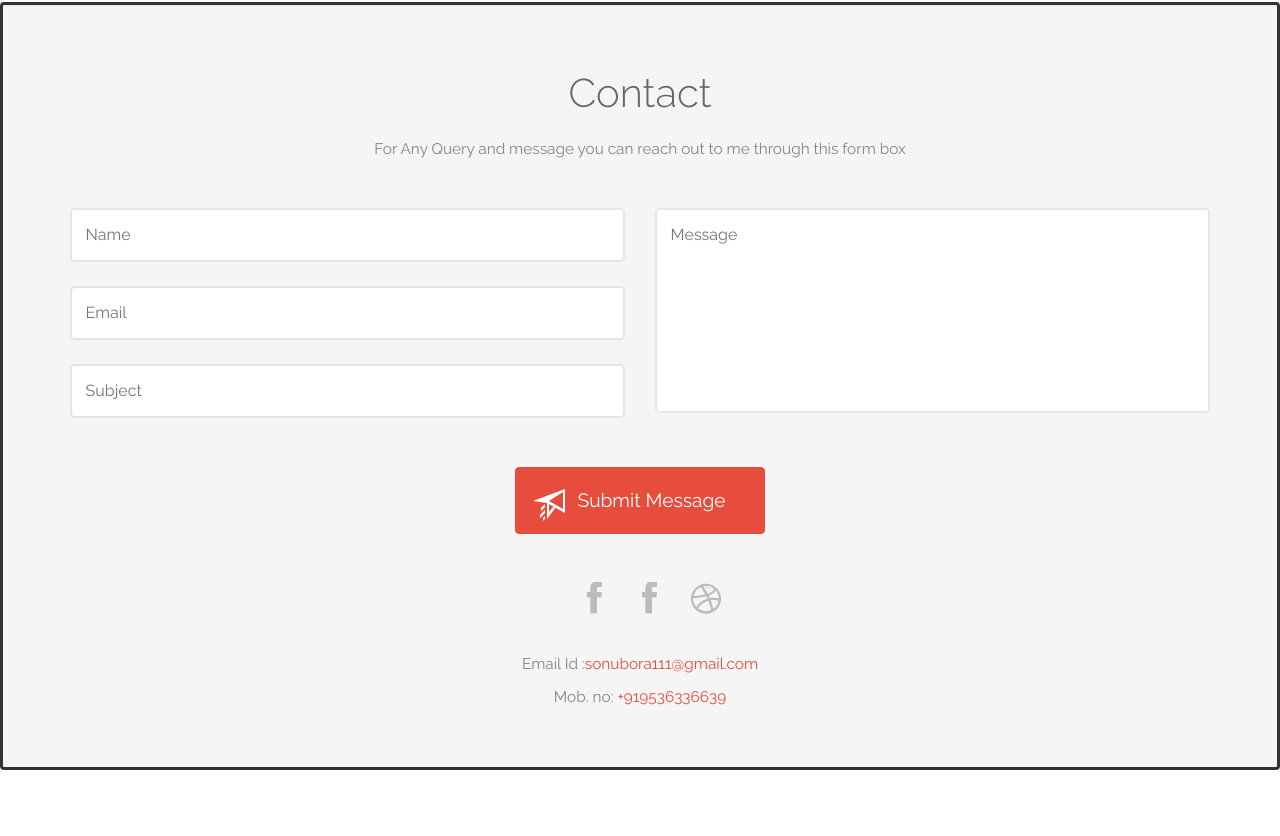
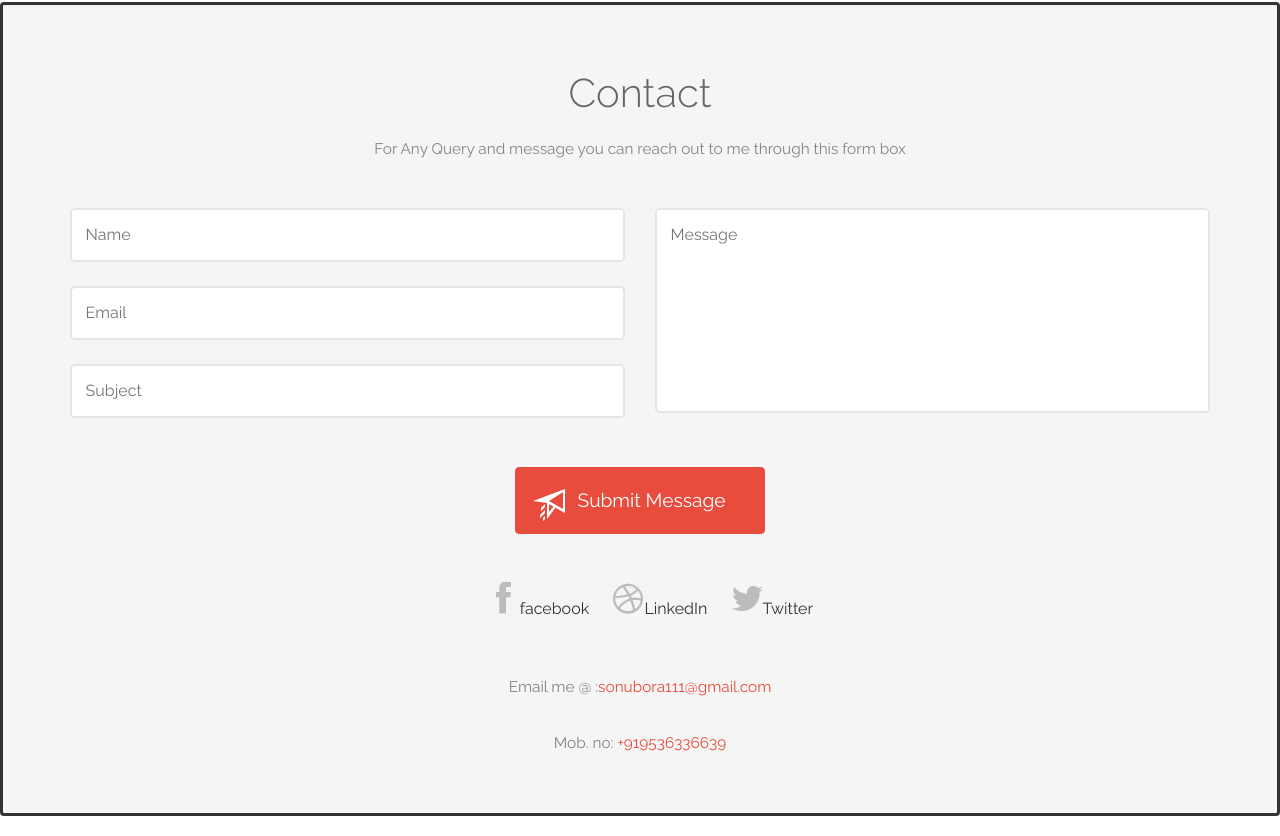
Before and after one commit to sonubora/sonubora.github.io, a plain HTML site: page index.html in a window 1280 px wide. Shown: the part 1527-2363 px from the top of the page. Before the commit the page ends 2317 px from the top, so only its background shows below. Drawn offline with Linux system fonts and the light colour scheme.

Commit message:
adding links in social icons

```diff
--- a/index.html
+++ b/index.html
@@ -285,18 +285,22 @@
 
 					</form>
 				</div>
+
+
+
+
 				<!-- -start-social-icons- -->
 				<div class="social-icons">
 					<ul>
-						<li><a class="facebook" href="https://facebook.com/662424010504392" target="_blank"> <span> </span></a></li>
-						<li><a class="linkedin" href="https://www.linkedin.com/in/sonu-bora-176491116/"  target="b"> <span> </span></a></li>
-						<li><a class="dribbble" href="#"> <span> </span></a></li>
+						<li><a class="facebook" href="https://facebook.com/662424010504392" target="_blank"> <span> </span></a>facebook</li>
+						<li><a class="dribbble" href="https://www.linkedin.com/in/sonu-bora-176491116/"  target="_blank"> <span> </span></a>LinkedIn</li>
+						<li><a class="twitter" href="#"> <span> </span></a>Twitter</li>
 					</ul>
 				</div>
 				<!-- End-social-icons -->
 				<!--start-copy-right-->
 				<div class="copy-right">
-					<p>Email Id  :<span>sonubora111@gmail.com</span> </p>
+					<a href="https://mail.google.com/mail/?view=cm&fs=1&to=sonubora111@gmail.com&su=SUBJECT&body= Please Write Here in details "><p>Email me @  :<span>sonubora111@gmail.com</span> </p></a>
 					<p>Mob. no: <span>+919536336639</span></p>
 				</div>
 				<!-- //End-copy-right -->
```
